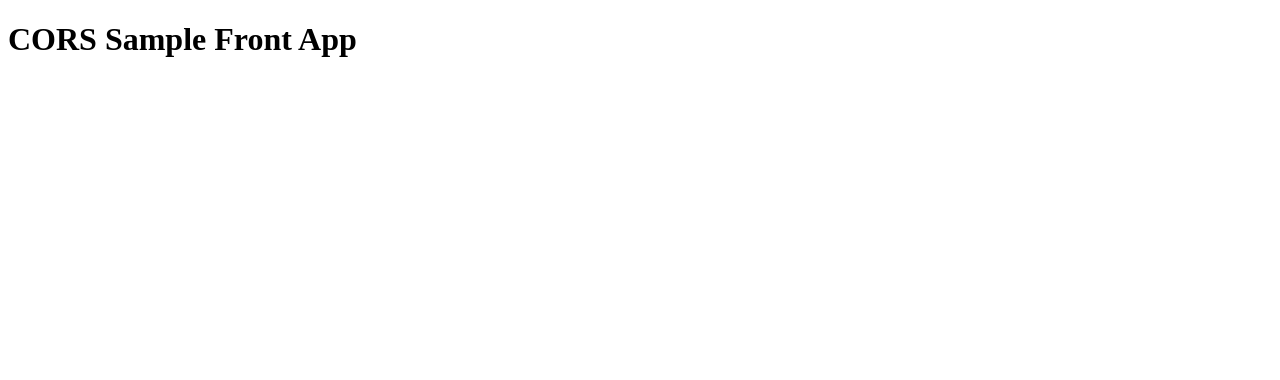
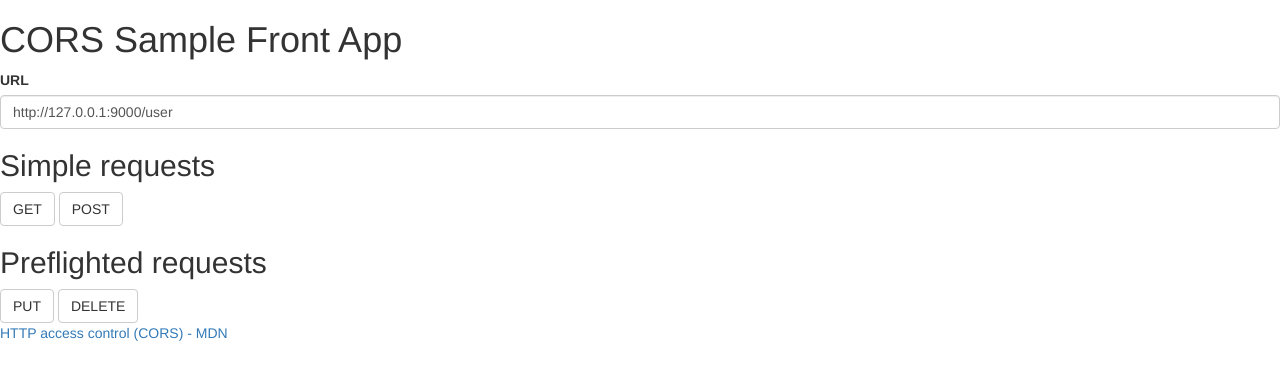
Before and after one commit to Peranikov/play-cors-sample, a plain HTML site: page front-app/index.html in a window 1280 px wide. Drawn offline with nearby package versions, Linux system fonts and the light colour scheme; no server answers.

Commit message:
Upgrade Front App

```diff
--- a/front-app/index.html
+++ b/front-app/index.html
@@ -2,20 +2,41 @@
 <html>
 <head>
   <title>CORS Sample Front App</title>
+  <link href="https://maxcdn.bootstrapcdn.com/bootstrap/3.3.5/css/bootstrap.min.css" rel="stylesheet">
   <script src="https://code.jquery.com/jquery-2.1.4.min.js" type="text/javascript"></script>
   <meta charset="utf-8">
 </head>
 <body>
   <h1>CORS Sample Front App</h1>
+  <div class="form-group">
+    <label for="url">URL</label>
+    <input type="url" class="form-control" id="url" value="http://127.0.0.1:9000/user">
+  </div>
+  <h2>Simple requests</h2>
+  <div>
+    <button class="btn btn-default" onclick="sendRequest('GET')">GET</button>
+    <button class="btn btn-default" onclick="sendRequest('POST')">POST</button>
+  </div>
+  <h2>Preflighted requests</h2>
+  <div>
+    <button class="btn btn-default" onclick="sendRequest('PUT')">PUT</button>
+    <button class="btn btn-default" onclick="sendRequest('DELETE')">DELETE</button>
+  </div>
   <script>
+    function sendRequest(method) {
+      var url = $("#url").val();
       $.ajax({
-      type    : 'POST',
-      url     : 'http://127.0.0.1:9000/user',
+        type    : method,
+        url     : url,
         cache   : false,
         success : function (data, status, xhr) {
           console.log(data);
         }
       });
+    }
   </script>
+  <footer>
+    <a href="https://developer.mozilla.org/ja/docs/HTTP_access_control#Simple_requests">HTTP access control (CORS) - MDN </a>
+  </footer>
 </body>
 </html>
```
Also changed, not shown: 1 other file. Lines whose indentation alone changed are shown as unchanged.
